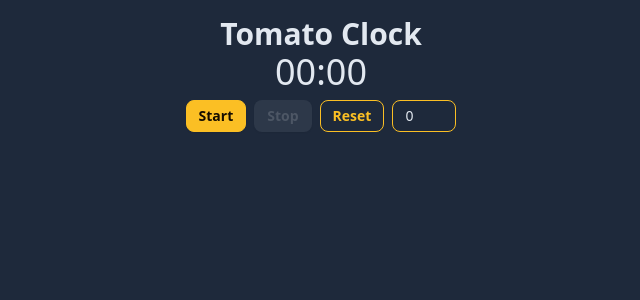
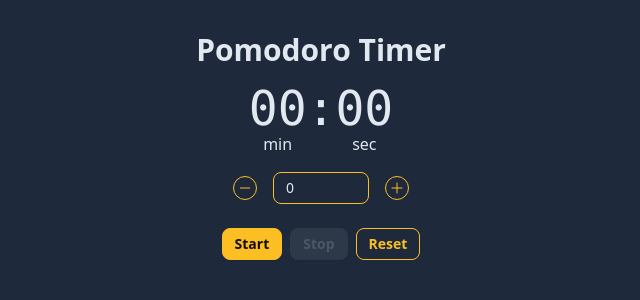
Before and after one commit to James-Lee-01/tomato-clock-rtk, a React (Vite) app: page / in a window 1280 px wide. Shown: the top 300 px of the page, without its empty margins (319-959 px from the left). Built offline with nearby package versions, Linux system fonts and the light colour scheme.

Commit message:
feat: adjust timer UI and toast message

```diff
--- a/src/App.jsx
+++ b/src/App.jsx
@@ -6,7 +6,7 @@ function App() {
 
   return (
     <div className='bg-slate-800 h-dvh text-slate-200	p-4 flex flex-col items-center'>
-      <h1 className='text-3xl font-bold '>Tomato Clock</h1>
+      <h1 className='text-3xl font-bold m-4'>Pomodoro Timer</h1>
       <Timer />
       {/* <CountUpTimer /> */}
     </div>
--- a/src/components/Timer.jsx
+++ b/src/components/Timer.jsx
@@ -25,8 +25,11 @@ const Timer = () => {
     }
 
     if (minutes === 0 && seconds === 0 && isRunning) {
-      setIsFinished(true)
+      setIsFinished(true);
       dispatch(stopTimer());
+      // 在時間結束時顯示對話框
+      document.getElementById("my_modal_1").close();
+      document.getElementById("my_modal_2").showModal();
     }
     return () => clearInterval(timerRef.current)
   }, [dispatch, isRunning, minutes, seconds, isFinished])
@@ -37,6 +40,7 @@ const Timer = () => {
       setIsFinished(false)
     }
     dispatch(startTimer())
+    document.getElementById("my_modal_1").showModal();
   }
 
   const handleStop = () => {
@@ -55,11 +59,104 @@ const Timer = () => {
     dispatch(setTime({ minutes: newMinutes, seconds: 0 }));
   }
 
+  const handleIncrement = () => {
+    if (Number.isNaN(setTimer)) {
+      setSetTimer(1);
+    } else {
+      setSetTimer(setTimer + 1);
+      dispatch(setTime({ minutes: setTimer + 1, seconds: 0 }));
+    }
+  }
+
+  const handleDecrement = () => {
+    if (Number.isNaN(setTimer) || setTimer === 0) {
+      setSetTimer(0);
+    } else {
+      setSetTimer(setTimer - 1);
+      dispatch(setTime({ minutes: setTimer - 1, seconds: 0 }));
+    }
+  }
+
   return (
-    <div className='flex items-center justify-center flex-col'>
-      <div className='text-4xl'>
-        {minutes.toString().padStart(2, "0")}:
-        {seconds.toString().padStart(2, "0")}
+    <div className='flex items-center justify-center flex-col gap-4'>
+
+      {/* Countdown */}
+      <div className='grid grid-flow-col text-center auto-cols-max'>
+        <div className='flex flex-col'>
+          <span className='countdown font-mono text-5xl'>
+            <span
+              style={{
+                "--value": Number.isNaN(minutes)
+                  ? "00"
+                  : minutes.toString().padStart(2, "0"),
+              }}
+            ></span>
+          </span>
+          min
+        </div>
+        <div className='flex flex-col'>
+          <span className='font-mono text-5xl'>:</span>
+        </div>
+        <div className='flex flex-col'>
+          <span className='countdown font-mono text-5xl'>
+            <span
+              style={{ "--value": seconds.toString().padStart(2, "0") }}
+            ></span>
+          </span>
+          sec
+        </div>
+      </div>
+
+      {/* setTime group */}
+      <div className='flex gap-4 items-center'>
+        {/* minus button */}
+        <button
+          className='btn btn-circle btn-primary btn-outline btn-xs'
+          onClick={handleDecrement}
+          disabled={isRunning}
+        >
+          <svg
+            xmlns='http://www.w3.org/2000/svg'
+            fill='none'
+            viewBox='0 0 24 24'
+            strokeWidth={1.5}
+            stroke='currentColor'
+            className='w-4 h-4'
+          >
+            <path strokeLinecap='round' strokeLinejoin='round' d='M5 12h14' />
+          </svg>
+        </button>
+        {/* time input */}
+        <input
+          className='input input-sm input-bordered input-primary w-24'
+          type='number'
+          placeholder='mins.'
+          onChange={handleSetTime}
+          value={setTimer}
+          min={0}
+          disabled={isRunning}
+        />
+        {/* add button */}
+        <button
+          className='btn btn-circle btn-primary btn-outline btn-xs'
+          onClick={handleIncrement}
+          disabled={isRunning}
+        >
+          <svg
+            xmlns='http://www.w3.org/2000/svg'
+            fill='none'
+            viewBox='0 0 24 24'
+            strokeWidth={1.5}
+            stroke='currentColor'
+            className='w-4 h-4'
+          >
+            <path
+              strokeLinecap='round'
+              strokeLinejoin='round'
+              d='M12 4.5v15m7.5-7.5h-15'
+            />
+          </svg>
+        </button>
       </div>
 
       <div className='flex items-center justify-center m-2 gap-2'>
@@ -84,16 +181,35 @@ const Timer = () => {
         >
           Reset
         </button>
+      </div>
 
-        <input
-          className='input input-sm input-bordered input-primary w-16'
-          type='number'
-          onChange={handleSetTime}
-          value={setTimer}
-          min={0}
-          disabled={isRunning}
-        />
-      </div>
+      {/* start modal */}
+      <dialog id='my_modal_1' className='modal'>
+        <div className='modal-box'>
+          <h3 className='font-bold text-xl'>Keep it up!</h3>
+          <p className='py-4 italic'>
+            Don’t watch the clock; do what it does. Keep going.
+          </p>
+        </div>
+        <form method='dialog' className='modal-backdrop'>
+          <button>close</button>
+        </form>
+      </dialog>
+
+      {/* end modal and toast */}
+      <dialog id='my_modal_2' className='modal'>
+        <div className='toast toast-top end-auto whitespace-normal sm:min-w-max'>
+          <div className='alert alert-success flex flex-col items-start gap-0'>
+            <h3 className='font-bold text-xl'>You&apos;re Great!</h3>
+            <p className='py-2 italic'>
+              Energy and persistence conquer all things.
+            </p>
+          </div>
+        </div>
+        <form method='dialog' className='modal-backdrop'>
+          <button>close</button>
+        </form>
+      </dialog>
     </div>
   );
 }
```
